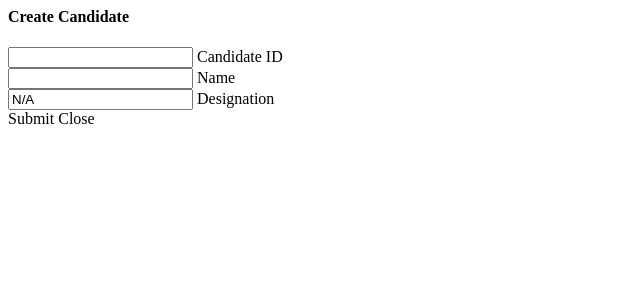
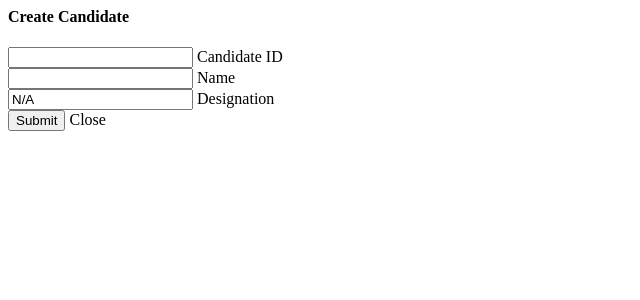
Before and after one commit to joshuanazareth97/cmod, a Django app: template templates/candidates/includes/create_form.html in a window 1280 px wide. Shown: the top 300 px of the page, without its empty margins (0-640 px from the left). Run offline with Django 3.2, Linux system fonts and the light colour scheme; the template is opened without the code that fills it: values that come from a table or form of the project are taken from there, others are empty; some libraries are stand-ins or nearby versions.

Commit message:
Wrapped modal content in form tag for easy parsing

```diff
--- a/templates/candidates/includes/create_form.html
+++ b/templates/candidates/includes/create_form.html
@@ -1,5 +1,6 @@
 {% load widget_tweaks %}
 
+<form action="{% url 'create_candidate' %}" id="create-candidate-form" method="post">
   <div class="modal-content">
     <h4>Create Candidate</h4>
     {% for field in form %}
@@ -10,7 +11,9 @@
         {# <span class="helper-text" data-error="wrong">Helper text</span> #}
       </div>
     {% endfor %}
+  </div>
   <div class="modal-footer">
-  <a class="btn-flat submit">Submit</a>
+    <input type="submit" class="btn-flat submit">
     <a class="modal-close btn-flat">Close</a>
   </div>
+</form>
```
Lines whose indentation alone changed are shown as unchanged.
